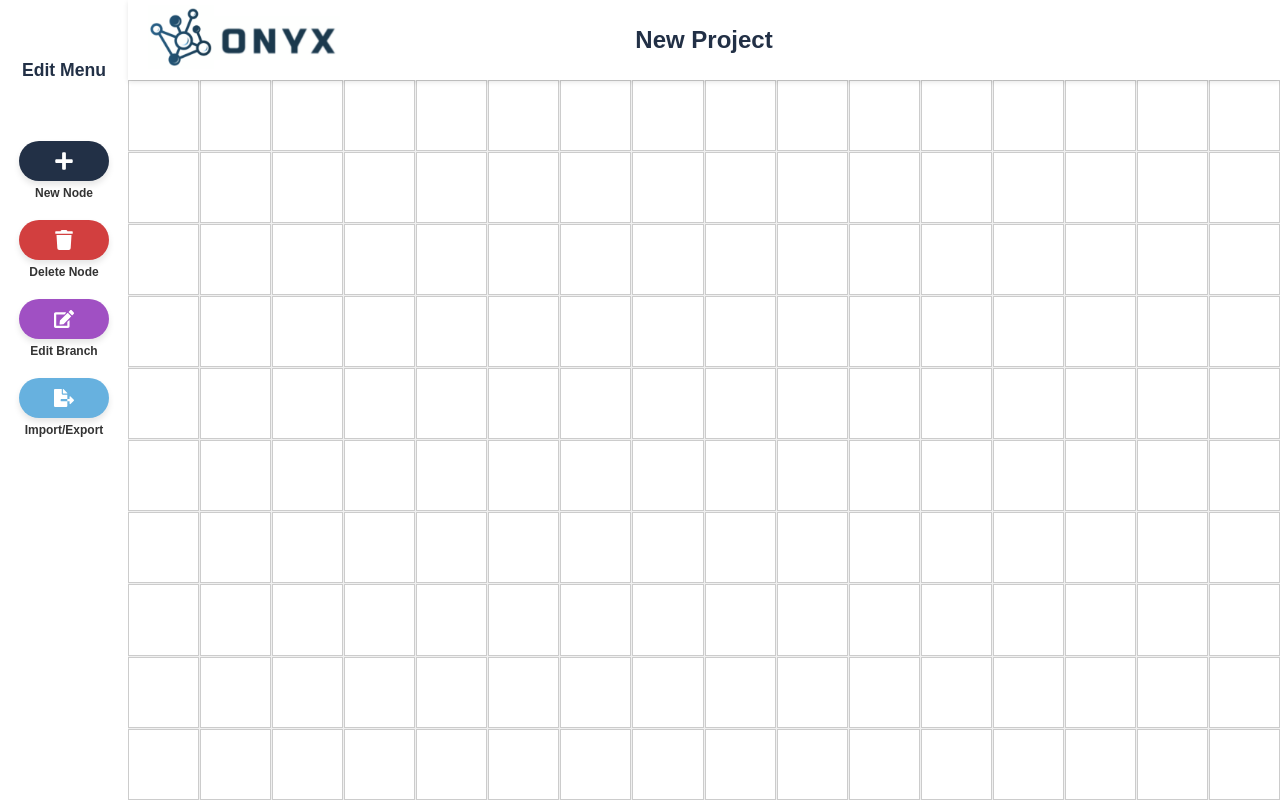
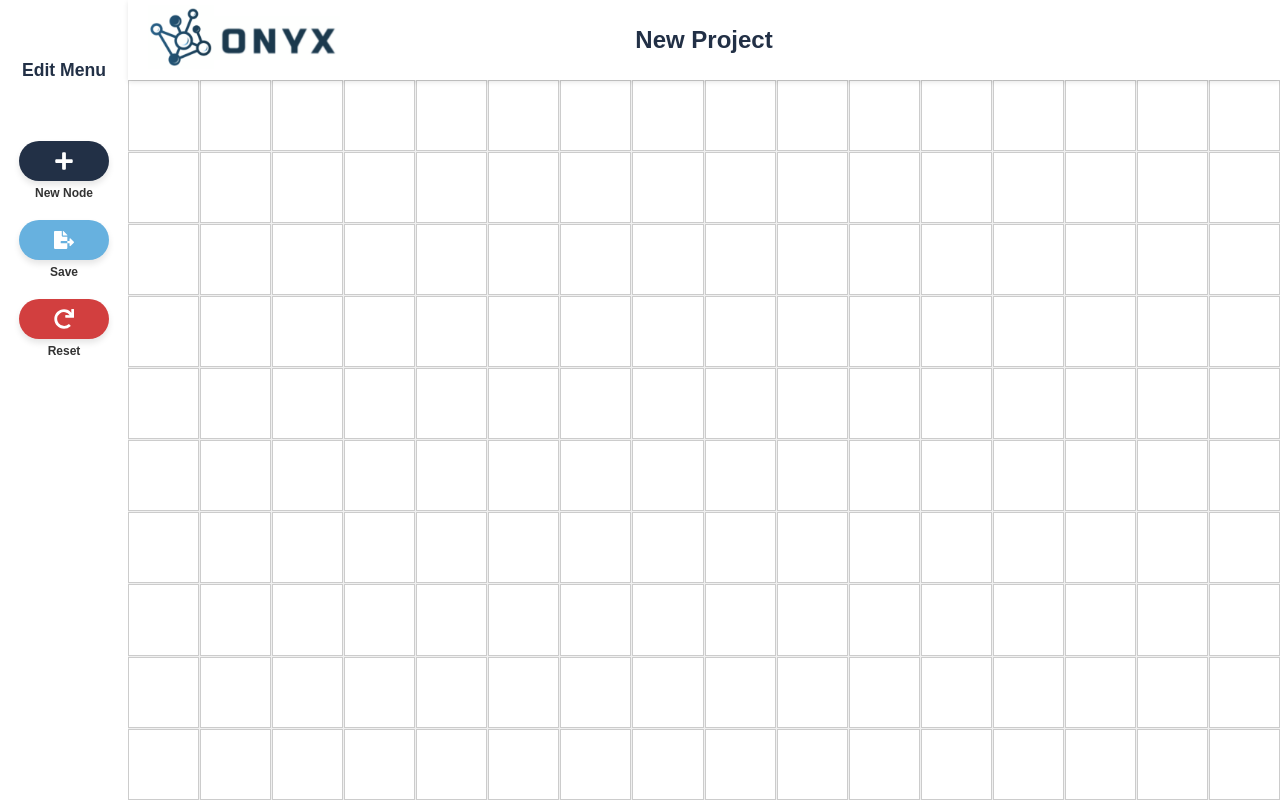
Before and after one commit to AlexPearsall/onyx-demo, a React (Create React App) app in the folder web/: page / in a window 1280 px wide. Built offline with nearby package versions, Linux system fonts and the light colour scheme.

Commit message:
Updated Menu Buttons

```diff
--- a/web/src/components/Sidebar.jsx
+++ b/web/src/components/Sidebar.jsx
@@ -1,13 +1,16 @@
 import React from 'react';
-import { FaPlus, FaTrash, FaEdit, FaFileExport } from 'react-icons/fa';
+import { FaPlus, FaRedo, FaFileExport } from 'react-icons/fa';
 import SidebarIcon from './SidebarIcon';
+
+function alertNewNode() {
+    alert("New Node!");
+}
 
 function Sidebar() {
     const menuItems = [
-        { id: 1, label: 'New Node', icon: <FaPlus size={20} color="#fff" />, bgColor: '#223046' },
-        { id: 2, label: 'Delete Node', icon: <FaTrash size={20} color="#fff" />, bgColor: '#D23F3F' },
-        { id: 3, label: 'Edit Branch', icon: <FaEdit size={20} color="#fff" />, bgColor: '#A050C3' },
-        { id: 4, label: 'Import/Export', icon: <FaFileExport size={20} color="#fff" />, bgColor: '#67B1DF' },
+        { id: 1, label: 'New Node', icon: <FaPlus size={20} color="#fff" />, bgColor: '#223046', onClick: alertNewNode },
+        { id: 2, label: 'Save', icon: <FaFileExport size={20} color="#fff" />, bgColor: '#67B1DF', onClick: alertNewNode },
+        { id: 3, label: 'Reset', icon: <FaRedo size={20} color="#fff" />, bgColor: '#D23F3F', onClick: alertNewNode },
     ];
 
     return (
@@ -20,12 +23,11 @@ function Sidebar() {
                         icon={item.icon}
                         label={item.label}
                         bgColor={item.bgColor}
-                        onClick={() => alert(`${item.label} clicked!`)} //Sample alert now, handle this later
+                        onClick={item.onClick}
                     />
                 ))}
             </div>
-        </div>
-    );
+        </div>    );
 }
 
 export default Sidebar;
```
